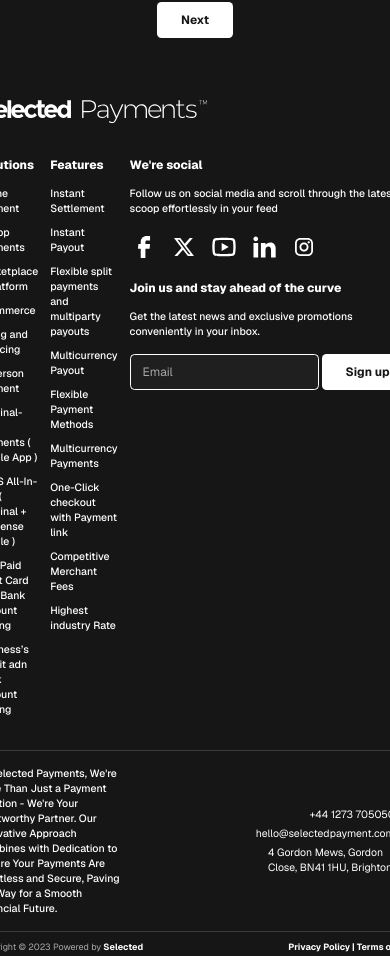
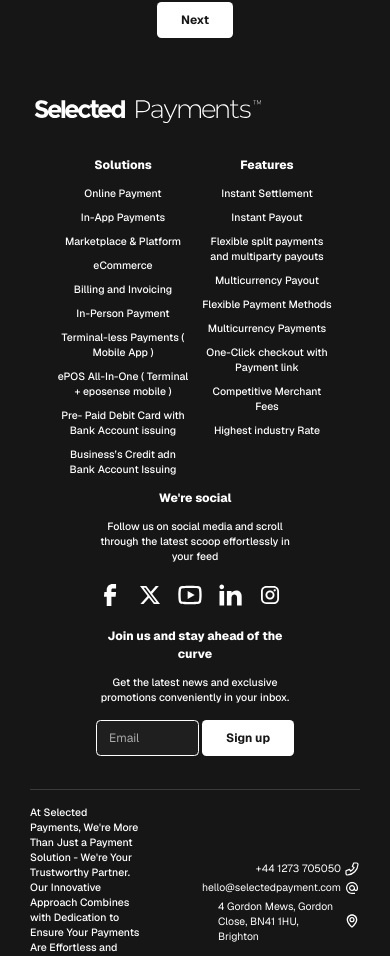
Before and after one commit to arshaan-abh/payments-landing, a Next.js app: page / in a window 390 px wide. Shown: the part 7902-8858 px from the top of the page. Built offline with nearby package versions, Linux system fonts and the light colour scheme.

Commit message:
Make first section of footer responsive

```diff
--- a/app/_components/footer/index.tsx
+++ b/app/_components/footer/index.tsx
@@ -44,8 +44,8 @@
 			<div className="text-secondary bg-primary flex justify-center">
 				<div className="px-10 lg:px-20 xl:px-30 xl:max-w-screen-1.5xl flex flex-col pt-11 gap-11">
 					<Image src={logo} alt="Logo" />
-					<div className="flex gap-4">
-						<div className="basis-1/3 flex flex-col gap-3">
+					<div className="flex gap-4 flex-wrap sm:flex-nowrap justify-center">
+						<div className="basis-full xs:basis-2/5 sm:basis-1/3 text-start xs:text-center sm:text-start flex flex-col gap-3">
 							<h5 className="font-extrabold text-base mb-1">Solutions</h5>
 							{solutionsLinks.map((link, index) => (
 								<Link
@@ -57,7 +57,7 @@
 								</Link>
 							))}
 						</div>
-						<div className="basis-1/3 flex flex-col gap-3">
+						<div className="basis-full xs:basis-2/5 sm:basis-1/3 text-start xs:text-center sm:text-start flex flex-col gap-3">
 							<h5 className="font-extrabold text-base mb-1">Features</h5>
 							{featuresLinks.map((link, index) => (
 								<Link
@@ -69,7 +69,7 @@
 								</Link>
 							))}
 						</div>
-						<div className="basis-1/3 flex flex-col gap-3">
+						<div className="basis-full xs:basis-3/5 sm:basis-1/3 text-start xs:text-center sm:text-start flex flex-col gap-3">
 							<h5 className="font-extrabold text-base mb-1">
 								We&apos;re social
 							</h5>
@@ -91,13 +91,13 @@
 								Get the latest news and exclusive promotions conveniently in
 								your inbox.
 							</p>
-							<div className="flex gap-1">
+							<div className="flex gap-1 flex-row sm:flex-col lg:flex-row">
 								<input
 									type="email"
 									placeholder="Email"
-									className="grow bg-[#ffffff0a] text-secondary font-normal text-base px-4 py-2 border border-secondary outline-none rounded-md"
+									className="w-full bg-[#ffffff0a] text-secondary font-normal text-base px-4 py-2 border border-secondary outline-none rounded-md"
 								/>
-								<Button white>Sign up</Button>
+								<Button white className="w-1/2 sm:w-full lg:w-1/2">Sign up</Button>
 							</div>
 						</div>
 					</div>
```
